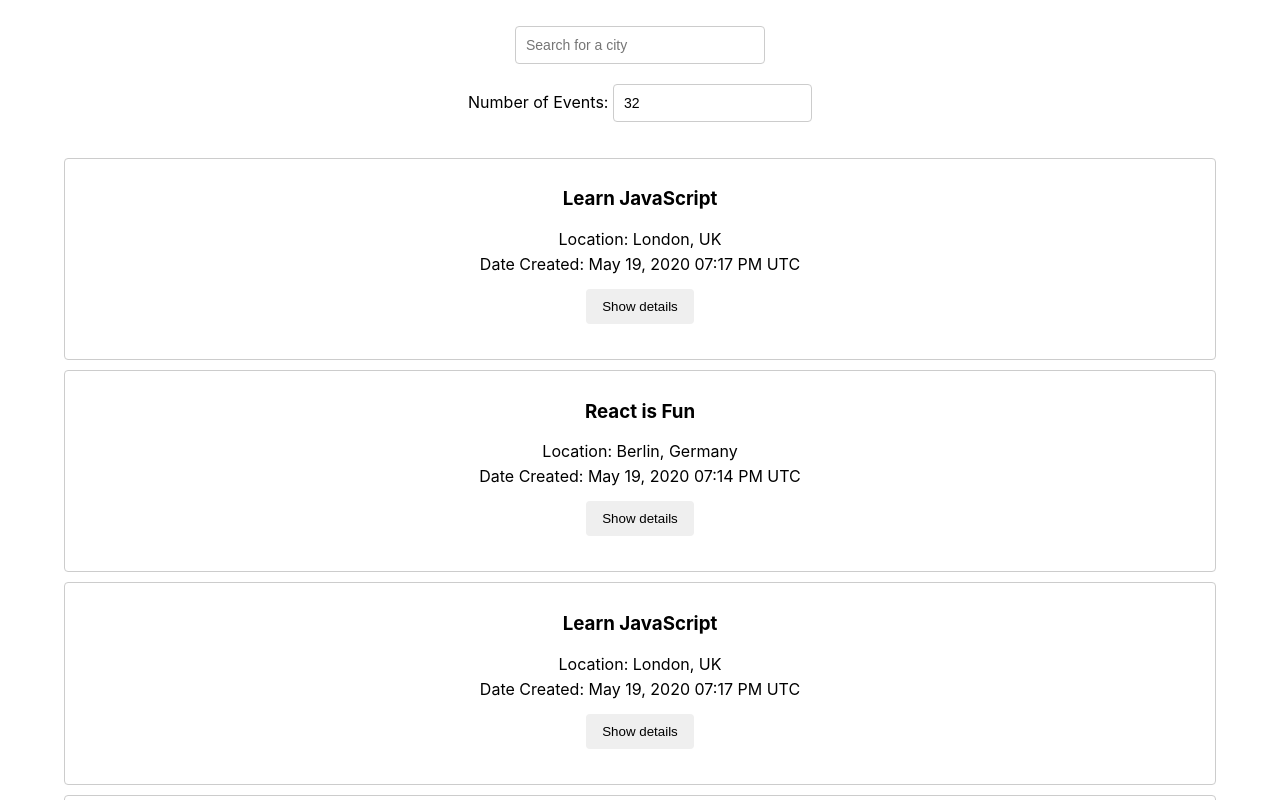
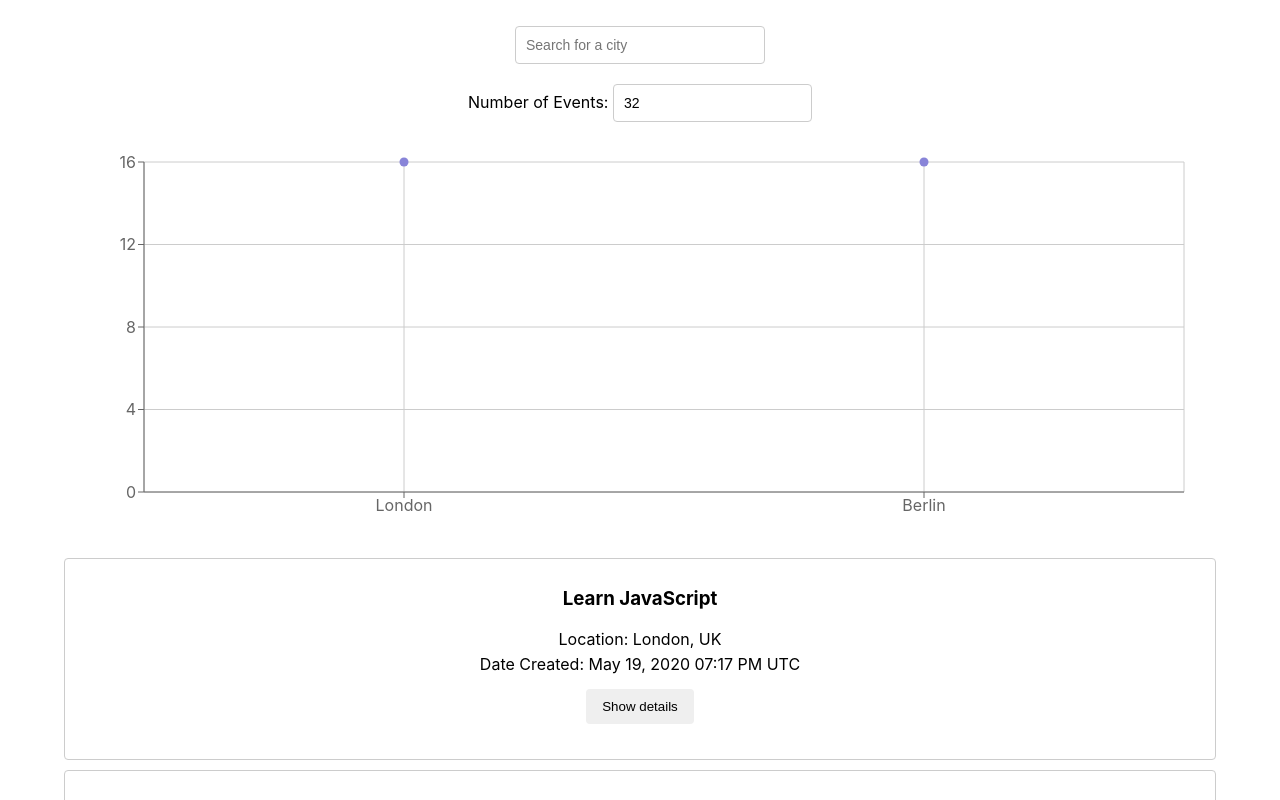
Before and after one commit to monicaalyssa/meet, a React (Create React App) app: page / in a window 1280 px wide. Shown: the top 800 px of the page. Built offline with nearby package versions, Linux system fonts and the light colour scheme; what atatus-spa would draw is missing.

Commit message:
Update chart component to draw chart

```diff
--- a/src/components/CityEventsChart.js
+++ b/src/components/CityEventsChart.js
@@ -16,6 +16,25 @@ const CityEventsChart = ({ allLocations, events }) => {
         })
         return data;
     };
+
+    return (
+    <ResponsiveContainer width="99%" height={400}>
+        <ScatterChart
+          margin={{
+            top: 20,
+            right: 20,
+            bottom: 20,
+            left: 20,
+          }}
+        >
+          <CartesianGrid />
+          <XAxis type="category" dataKey="city" name="City" />
+          <YAxis type="number" dataKey="count" name="Number of events" allowDecimals={false} />
+          <Tooltip cursor={{ strokeDasharray: '3 3' }} />
+          <Scatter name="City Events" data={data} fill="#8884d8" />
+        </ScatterChart>
+    </ResponsiveContainer>
+    )
 }
 
 export default CityEventsChart;
```
